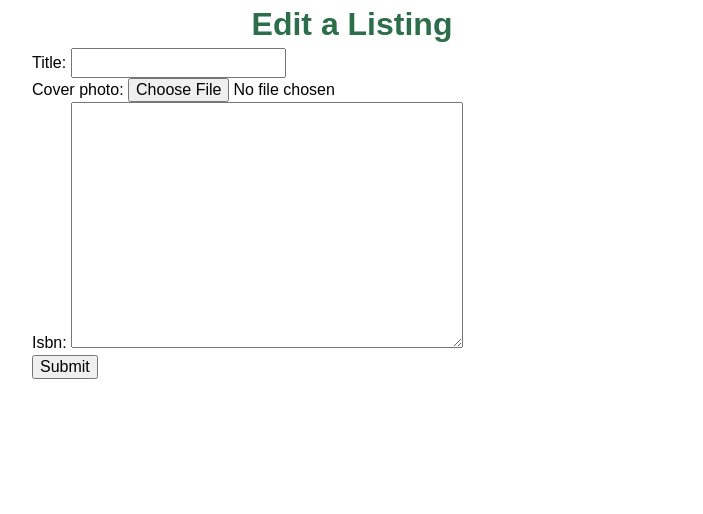
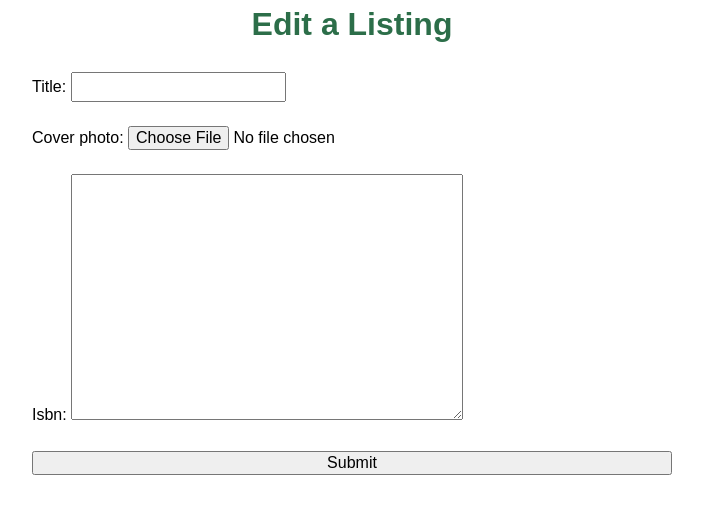
Before and after one commit to jhthompson/book-swap, a Django app: template core/templates/core/edit_listing.html in a window 1280 px wide. Shown: the part 40-554 px from the top of the page, without its empty margins (288-991 px from the left). Run offline with Django 5.2, Linux system fonts and the light colour scheme; the template is opened without the code that fills it: values that come from a table or form of the project are taken from there, others are empty.

Commit message:
Space the edit form

```diff
--- a/core/templates/core/edit_listing.html
+++ b/core/templates/core/edit_listing.html
@@ -2,7 +2,7 @@
 
 {% block main %}
 <h1 class="center text-align:center color-primary">Edit a Listing</h1>
-<form class="center" enctype="multipart/form-data" method="post">
+<form class="center stack" enctype="multipart/form-data" method="post">
     {% csrf_token %}
     {{ form }}
     <input type="submit" value="Submit">
```
